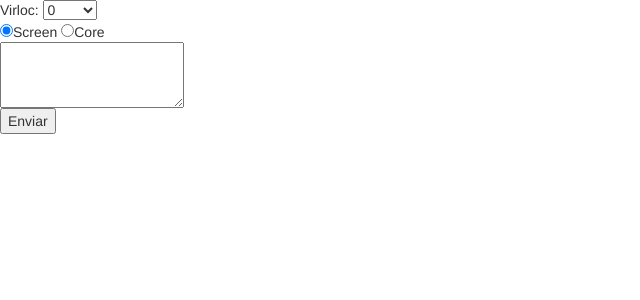
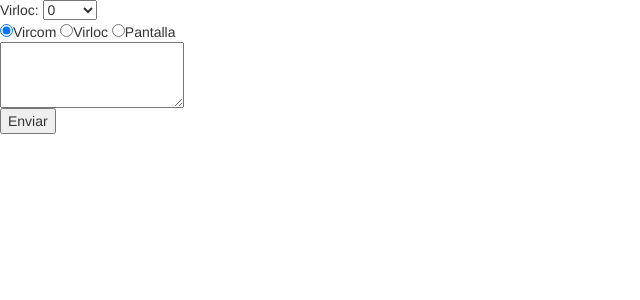
Before and after one commit to joepastor/paytoopass, a PHP site: page /mensaje.php?virloc=1 in a window 1280 px wide. Shown: the top 300 px of the page, without its empty margins (0-640 px from the left). Run offline with PHP 8.4, Linux system fonts and the light colour scheme; data comes from the database, SQL or seed files in the repository.

Commit message:
Metemos mensaje por pantalla

```diff
--- a/www/index.php
+++ b/www/index.php
@@ -22,3 +22,4 @@ echo getPagos();
 echo getCrudo();
 ?>
 </html>
+SMT12345670HOLA
--- a/www/mensaje.php
+++ b/www/mensaje.php
@@ -10,11 +10,16 @@ $db = new db ();
 <?php
 if(isset($_POST["virloc"]) && isset($_POST["mensaje"]) && $_POST["mensaje"]!=""){
 	$vircom=0;
-	if($_POST["tipo"]=="pantalla"){
+	$mensaje=$_POST["mensaje"];
+	if($_POST["tipo"]=="vircom" || $_POST["tipo"]=="pantalla"){
 		$vircom=1;
+		if($_POST["tipo"]="pantalla"){
+			$largo=strlen($_POST["mensaje"]);
+			$mensaje="SMT1234567".str_pad($_POST["mensaje"],94);
+		}
 	}
 
-	$db->sendMsg($_POST["virloc"],$_POST["mensaje"],$vircom);
+	$db->sendMsg($_POST["virloc"],$mensaje,$vircom);
 }
 ?>
 <body>
@@ -30,8 +35,9 @@ while ( $a = mysql_fetch_object ( $datos ) ) {
 ?>
 </select>
 <br>
-<input type="radio" name="tipo" value="pantalla" checked>Screen</input>
-<input type="radio" name="tipo" value="interno">Core</input>
+<input type="radio" name="tipo" value="vircom" checked>Vircom</input>
+<input type="radio" name="tipo" value="virloc">Virloc</input>
+<input type="radio" name="tipo" value="pantalla">Pantalla</input>
 <br>
 <textarea rows="3" cols="20" id="mensaje" name="mensaje"></textarea>
 <br>
```
